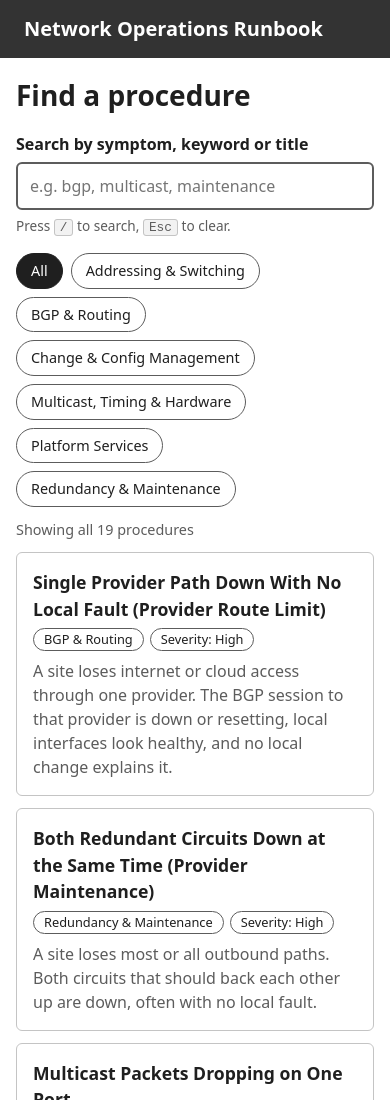
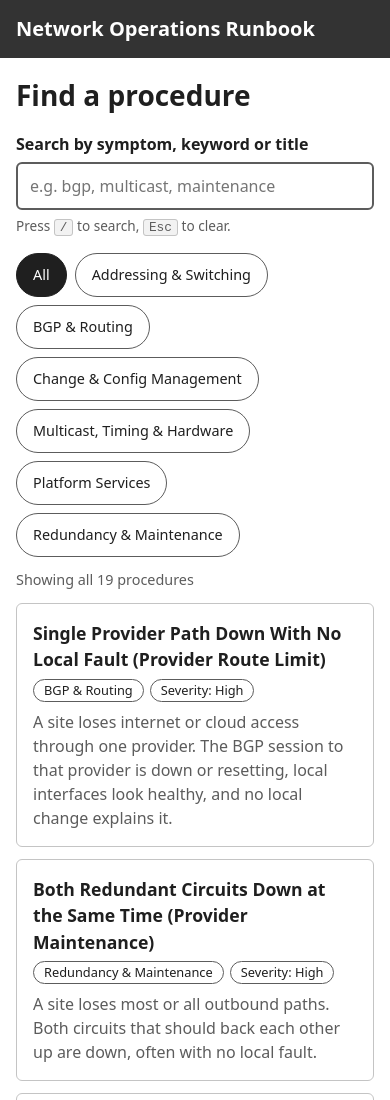
Before and after one commit to chgermai/cmpa-4304, a plain HTML site: page index.html in a window 390 px wide. Shown: the top 1100 px of the page. Drawn offline with Linux system fonts and the light colour scheme.

Commit message:
style: mobile touch targets, header padding, text wrapping
Co-Authored-By: Claude Opus 5.5 <noreply@anthropic.com>

```diff
--- a/css/styles.css
+++ b/css/styles.css
@@ -18,6 +18,7 @@ body {
   line-height: 1.5;
   color: var(--ink);
   background: #fff;
+  overflow-wrap: anywhere; /* long IDs/strings wrap instead of widening the page */
 }
 
 a { color: var(--ink); }
@@ -141,6 +142,14 @@ kbd {
 /* Narrow screens: one column, escalation panel first so it stays prominent. */
 @media (max-width: 760px) {
   main { padding: 16px; }
+  .site-header { padding: 14px 16px; }
+  .chip { min-height: 44px; padding: 8px 16px; } /* recommended touch-target size */
+  .back-link { padding: 10px 0; }
   .proc-layout { grid-template-columns: 1fr; gap: 16px; }
   .escalate-panel { order: -1; position: static; }
 }
+
+/* Hide the "/" and Esc hint on touch devices with no physical keyboard. */
+@media (hover: none) and (pointer: coarse) {
+  .hint { display: none; }
+}
```
Also changed, not shown: 1 other file.
